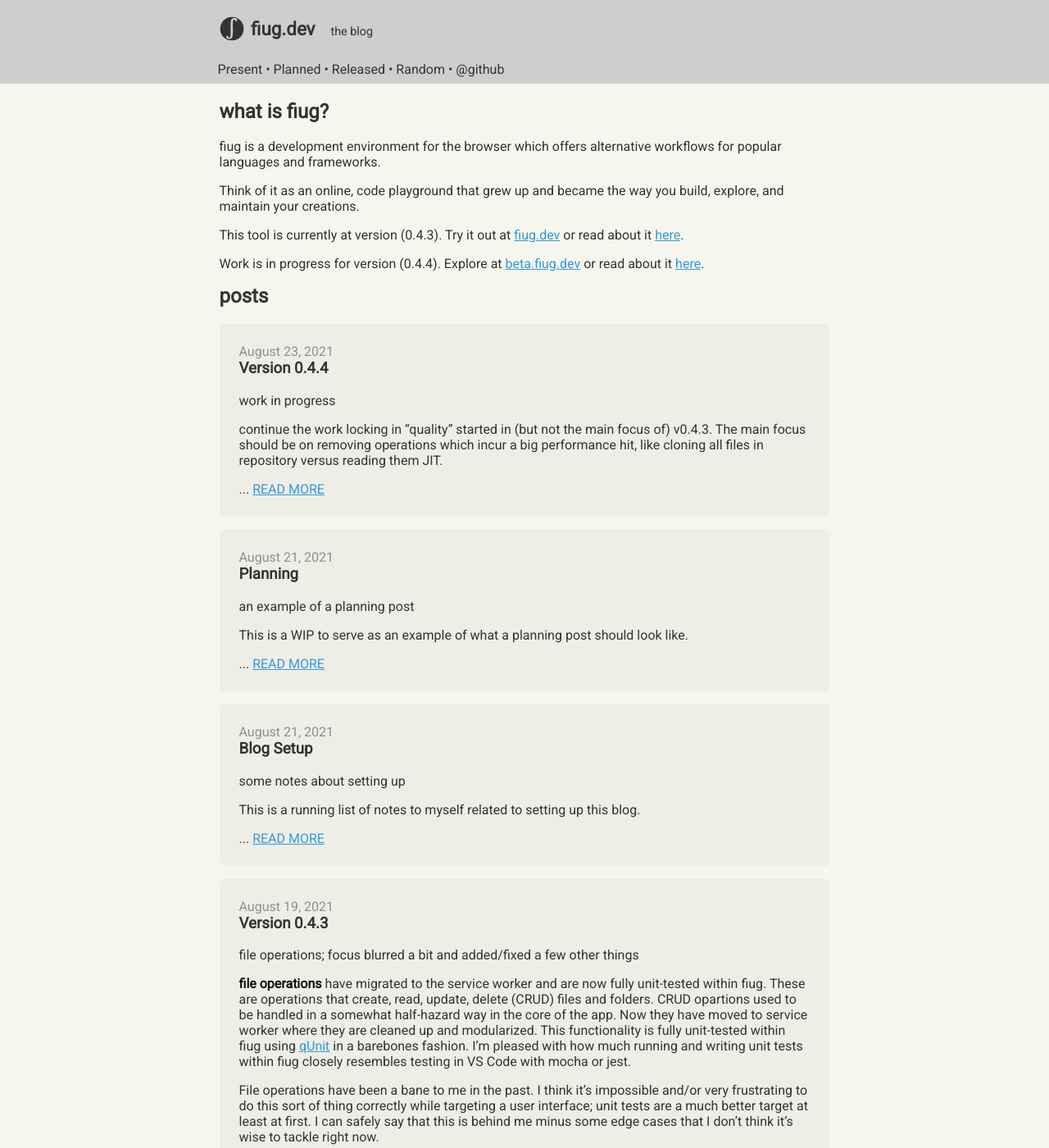
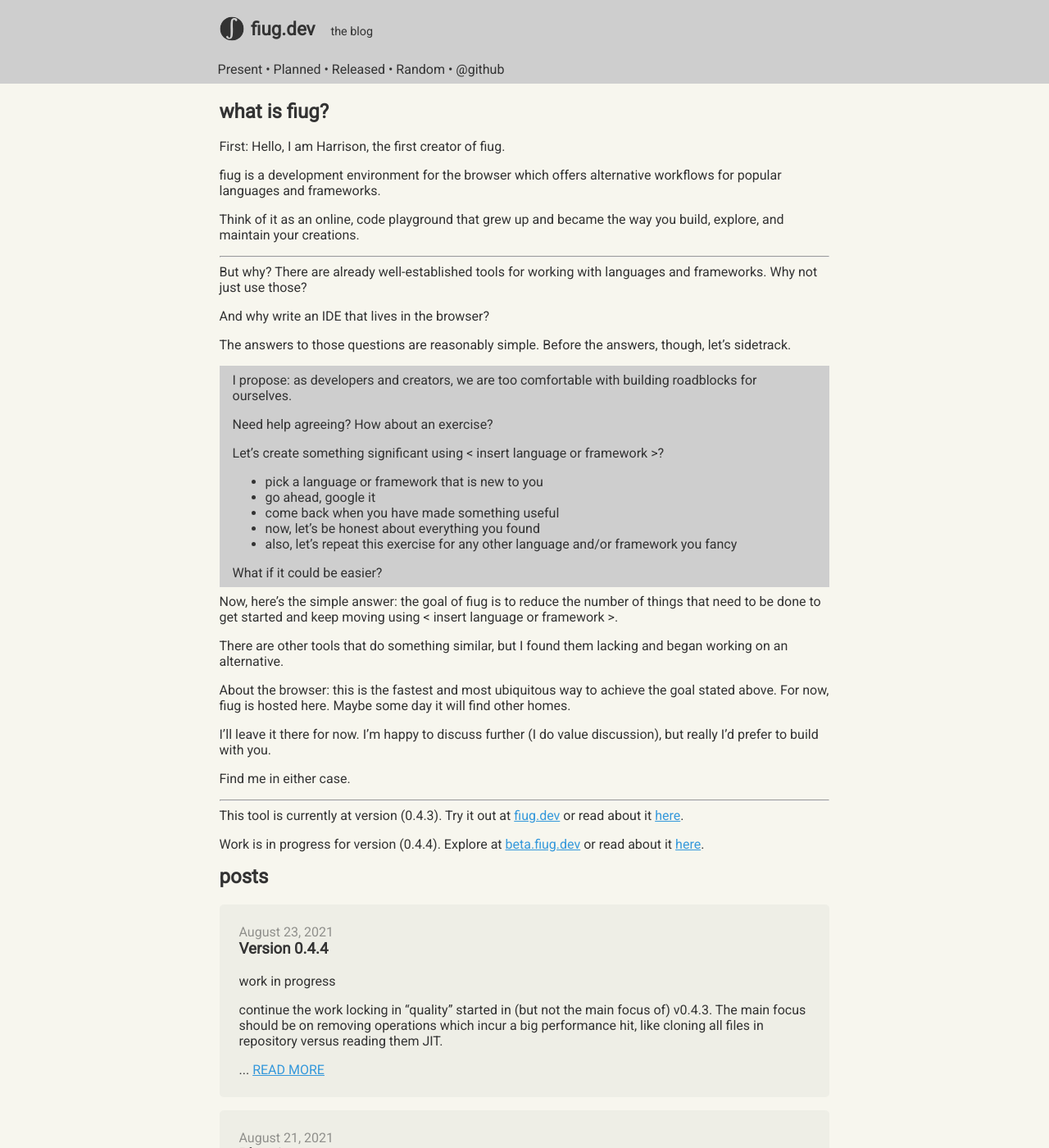
Before and after one commit to fiugd/blog, a Jekyll site: the page built from docs/index.md, in a window 1280 px wide and 1400 px high. Shown: the whole window at 82% size. Built offline with Jekyll 4.4.1, drawn with Linux system fonts in a browser that asks for light colours.

Commit message:
update fiug intro

```diff
--- a/docs/_includes/fiug-intro.md
+++ b/docs/_includes/fiug-intro.md
@@ -1,9 +1,45 @@
 ## what is fiug?
+
+First: Hello, I am Harrison, the first creator of fiug.
 
 fiug is a development environment for the browser which offers alternative workflows for popular languages and frameworks.
 
 Think of it as an online, code playground that grew up and became the way you build, explore, and maintain your creations.
 
+-----
+
+But why?  There are already well-established tools for working with languages and frameworks.  Why not just use those?
+
+And why write an IDE that lives in the browser?
+
+The answers to those questions are reasonably simple.  Before the answers, though, let's sidetrack.
+
+> I propose: as developers and creators, we are too comfortable with building roadblocks for ourselves.
+>
+> Need help agreeing?  How about an exercise?
+>
+> Let's create something significant using < insert language or framework >?
+>  - pick a language or framework that is new to you
+>  - go ahead, google it
+>  - come back when you have made something useful
+>  - now, let's be honest about everything you found
+>  - also, let's repeat this exercise for any other language and/or framework you fancy
+>
+> What if it could be easier?
+
+Now, here's the simple answer: the goal of fiug is to reduce the number of things that need to be done to get started and keep moving using < insert language or framework >.
+
+There are other tools that do something similar, but I found them lacking and began working on an alternative.
+
+About the browser:  this is the fastest and most ubiquitous way to achieve the goal stated above.  For now, fiug is hosted here.  Maybe some day it will find other homes.
+
+
+I'll leave it there for now.  I'm happy to discuss further (I do value discussion), but really I'd prefer to build with you.
+
+Find me in either case.
+
+-----
+
 This tool is currently at version ({{ site.version.prod }}).  Try it out at [fiug.dev](https://fiug.dev) or read about it <a href="/released/v{{ site.version.prod }}.html">here</a>.
 
 Work is in progress for version ({{ site.version.beta }}). Explore at [beta.fiug.dev](https://beta.fiug.dev) or read about it <a href="/present/v{{ site.version.beta }}.html">here</a>.
```
Also changed, not shown: docs/_posts/01-01-01-v0.4.4.md (+4 -3 lines).
